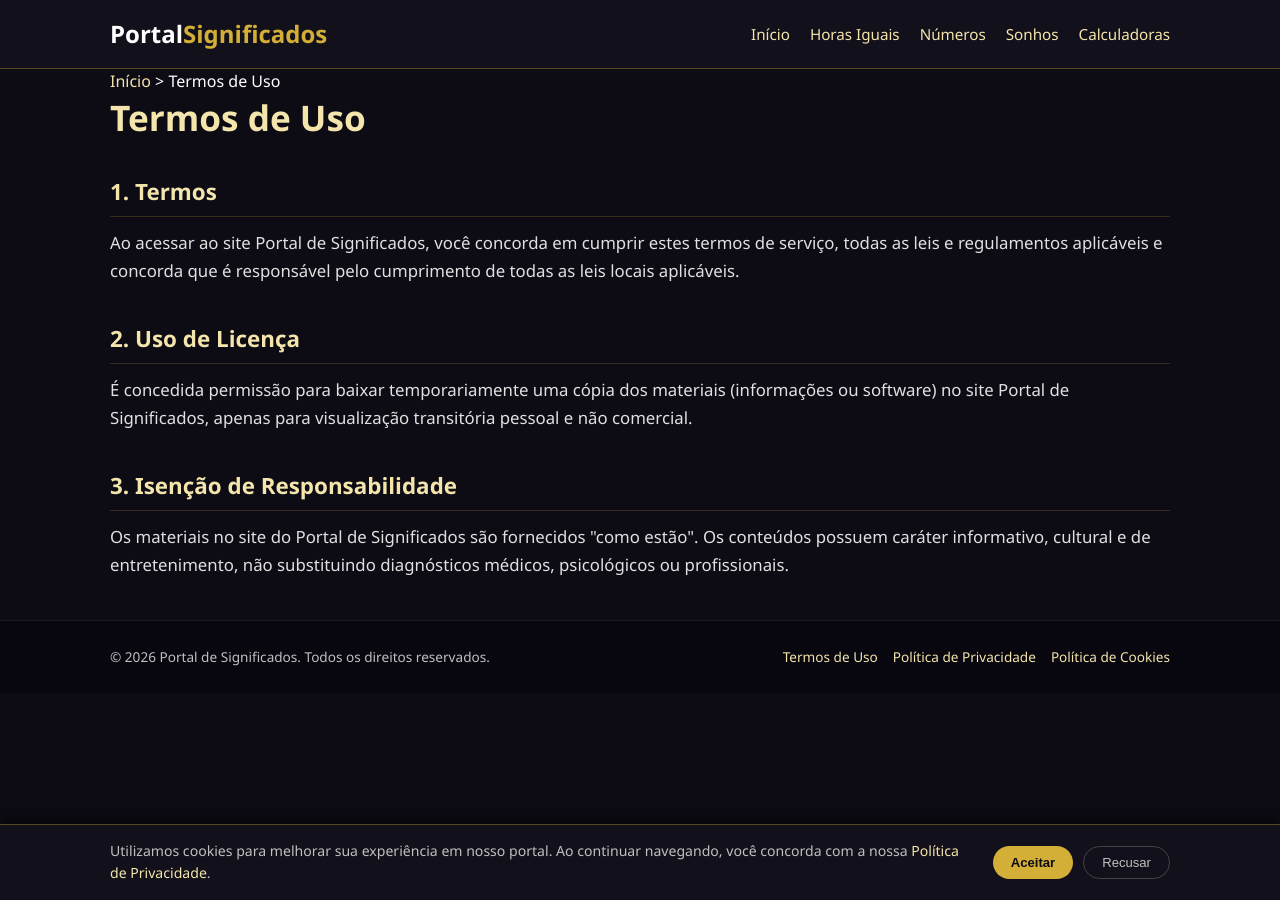
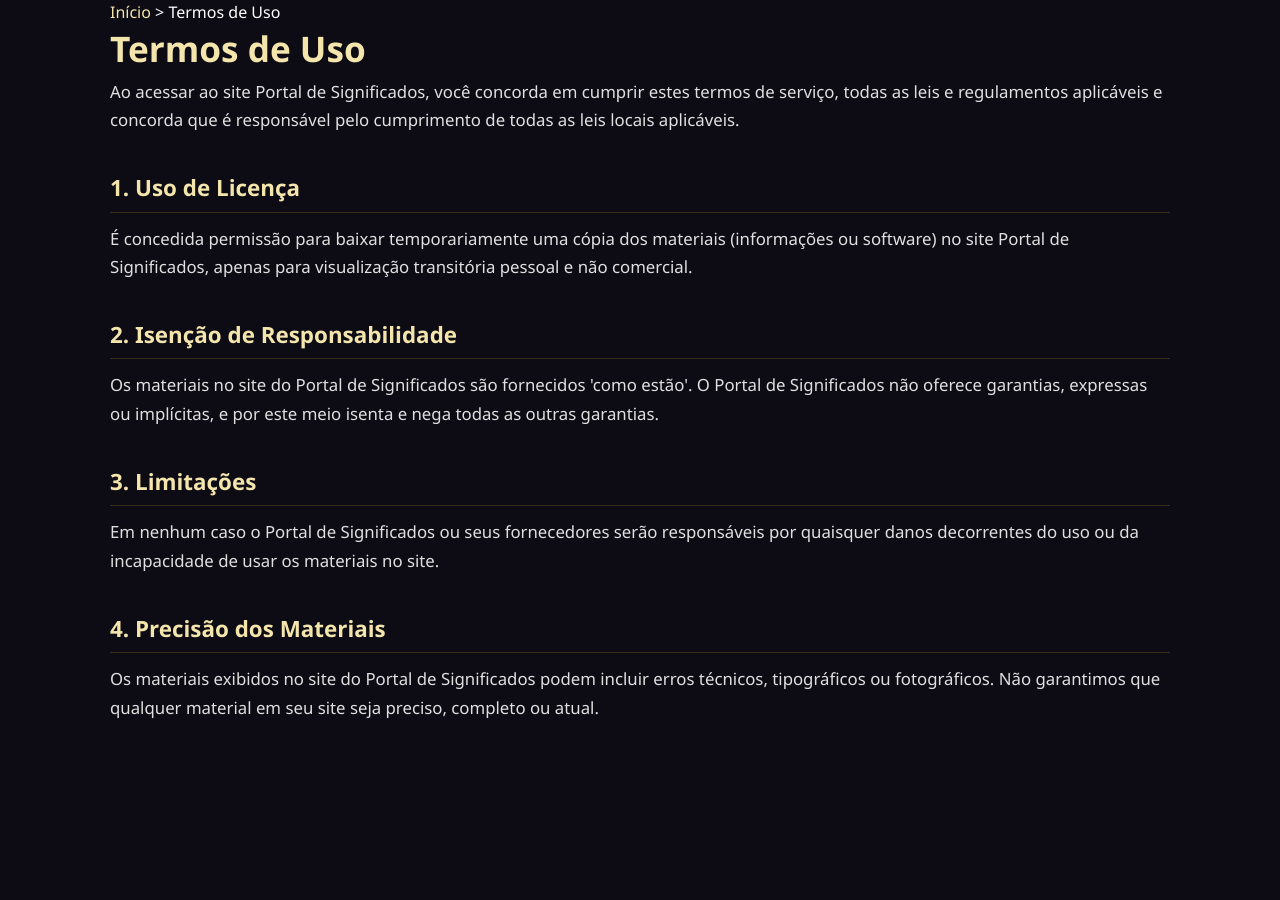
Before and after one commit to dreams-num/portal-significados, a Jekyll site: the page built from termos/index.html, in a window 1280 px wide. Built offline with Jekyll 4.4.1, drawn with Linux system fonts in a browser that asks for light colours.

Commit message:
Refactor index.html for improved structure and content

```diff
--- a/termos/index.html
+++ b/termos/index.html
@@ -1,75 +1,27 @@
-<!DOCTYPE html>
-<html lang="pt-BR">
-<head>
-    <meta charset="UTF-8">
-    <meta name="viewport" content="width=device-width, initial-scale=1.0">
-    <title>Termos de Uso | Portal de Significados</title>
-    <meta name="description" content="Leia os Termos de Uso e condições de acesso ao conteúdo do Portal de Significados.">
-
-    <link rel="icon" type="image/x-icon" href="../favicon.ico">
-    <link rel="apple-touch-icon" href="../apple-touch-icon.png">
-    <link rel="stylesheet" href="../css/style.css">
-</head>
-<body>
-<header class="header">
-    <div class="container header-container">
-        <a href="/" class="logo">Portal<span>Significados</span></a>
-        <button class="nav-toggle" aria-label="Abrir menu de navegação" id="navToggle">
-            <span></span><span></span><span></span>
-        </button>
-        <nav class="nav-menu" id="navMenu">
-            <a href="/">Início</a>
-            <a href="/horas-iguais/">Horas Iguais</a>
-            <a href="/numeros/">Números</a>
-            <a href="/sonhos/">Sonhos</a>
-            <a href="/calculadoras/">Calculadoras</a>
-        </nav>
-    </div>
-</header>
+---
+layout: default
+title: "Termos de Uso | Portal de Significados"
+---
 
 <main class="main-content container">
     <div class="breadcrumbs">
-            <a href="../index.html">Início</a> &gt; <span>Termos de Uso</span>
+        <a href="/">Início</a> &gt; <span>Termos de Uso</span>
     </div>
 
     <article class="article">
         <h1>Termos de Uso</h1>
-
-            <h2>1. Termos</h2>
         <p>Ao acessar ao site Portal de Significados, você concorda em cumprir estes termos de serviço, todas as leis e regulamentos aplicáveis e concorda que é responsável pelo cumprimento de todas as leis locais aplicáveis.</p>
 
-            <h2>2. Uso de Licença</h2>
+        <h2>1. Uso de Licença</h2>
         <p>É concedida permissão para baixar temporariamente uma cópia dos materiais (informações ou software) no site Portal de Significados, apenas para visualização transitória pessoal e não comercial.</p>
 
-            <h2>3. Isenção de Responsabilidade</h2>
-            <p>Os materiais no site do Portal de Significados são fornecidos "como estão". Os conteúdos possuem caráter informativo, cultural e de entretenimento, não substituindo diagnósticos médicos, psicológicos ou profissionais.</p>
+        <h2>2. Isenção de Responsabilidade</h2>
+        <p>Os materiais no site do Portal de Significados são fornecidos 'como estão'. O Portal de Significados não oferece garantias, expressas ou implícitas, e por este meio isenta e nega todas as outras garantias.</p>
+
+        <h2>3. Limitações</h2>
+        <p>Em nenhum caso o Portal de Significados ou seus fornecedores serão responsáveis por quaisquer danos decorrentes do uso ou da incapacidade de usar os materiais no site.</p>
+
+        <h2>4. Precisão dos Materiais</h2>
+        <p>Os materiais exibidos no site do Portal de Significados podem incluir erros técnicos, tipográficos ou fotográficos. Não garantimos que qualquer material em seu site seja preciso, completo ou atual.</p>
     </article>
 </main>
-
-    <footer class="footer">
-        <div class="container footer-container">
-            <div class="footer-info">
-                <p>&copy; 2026 Portal de Significados. Todos os direitos reservados.</p>
-            </div>
-            <div class="footer-links">
-                <a href="./">Termos de Uso</a>
-                <a href="../privacidade/">Política de Privacidade</a>
-                <a href="../cookies/">Política de Cookies</a>
-            </div>
-        </div>
-    </footer>
-
-    <!-- Banner de Cookies LGPD -->
-    <div id="cookieConsentBanner" class="cookie-banner" style="display: none;">
-        <div class="container cookie-container">
-            <p>Utilizamos cookies para melhorar sua experiência em nosso portal. Ao continuar navegando, você concorda com a nossa <a href="../privacidade/">Política de Privacidade</a>.</p>
-            <div class="cookie-buttons">
-                <button id="acceptCookies" class="btn-accept">Aceitar</button>
-                <button id="rejectCookies" class="btn-reject">Recusar</button>
-            </div>
-        </div>
-    </div>
-
-    <script src="../js/main.js"></script>
-</body>
-</html>
```
Lines whose indentation alone changed are shown as unchanged.
